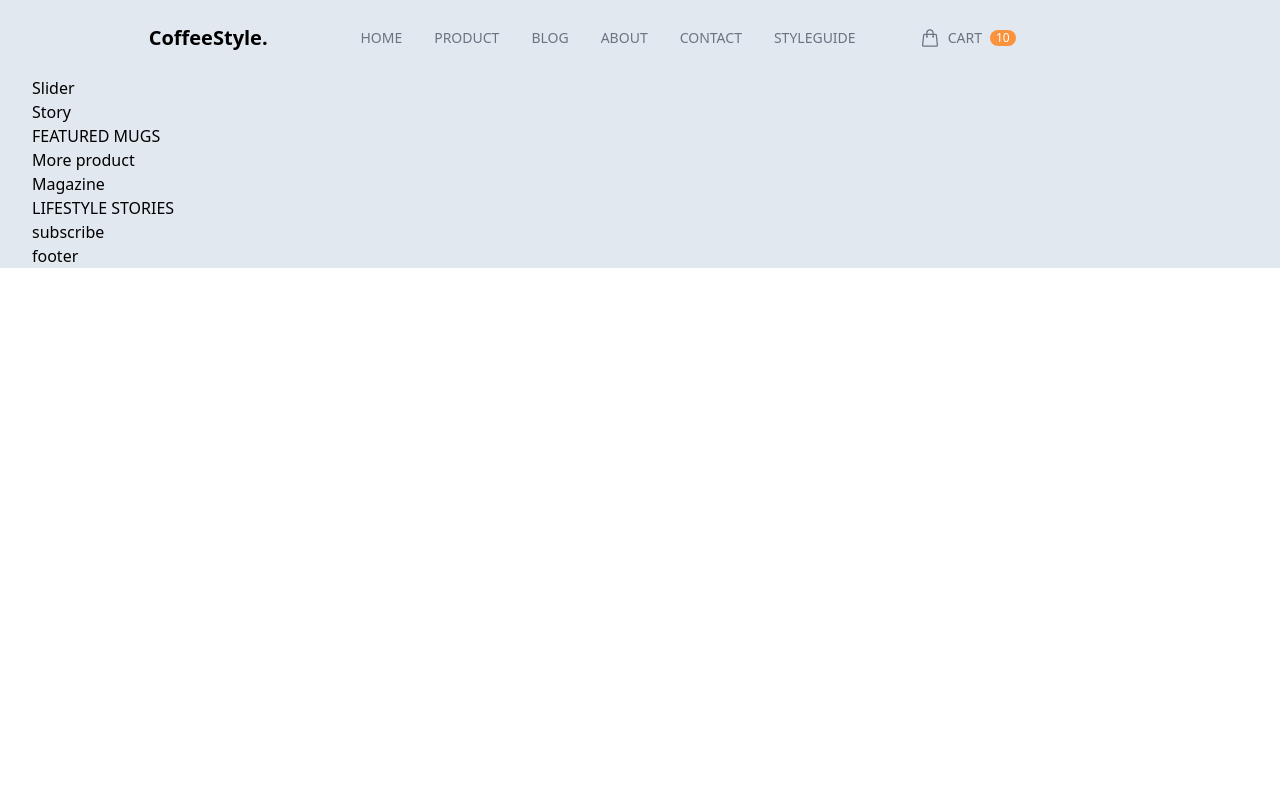
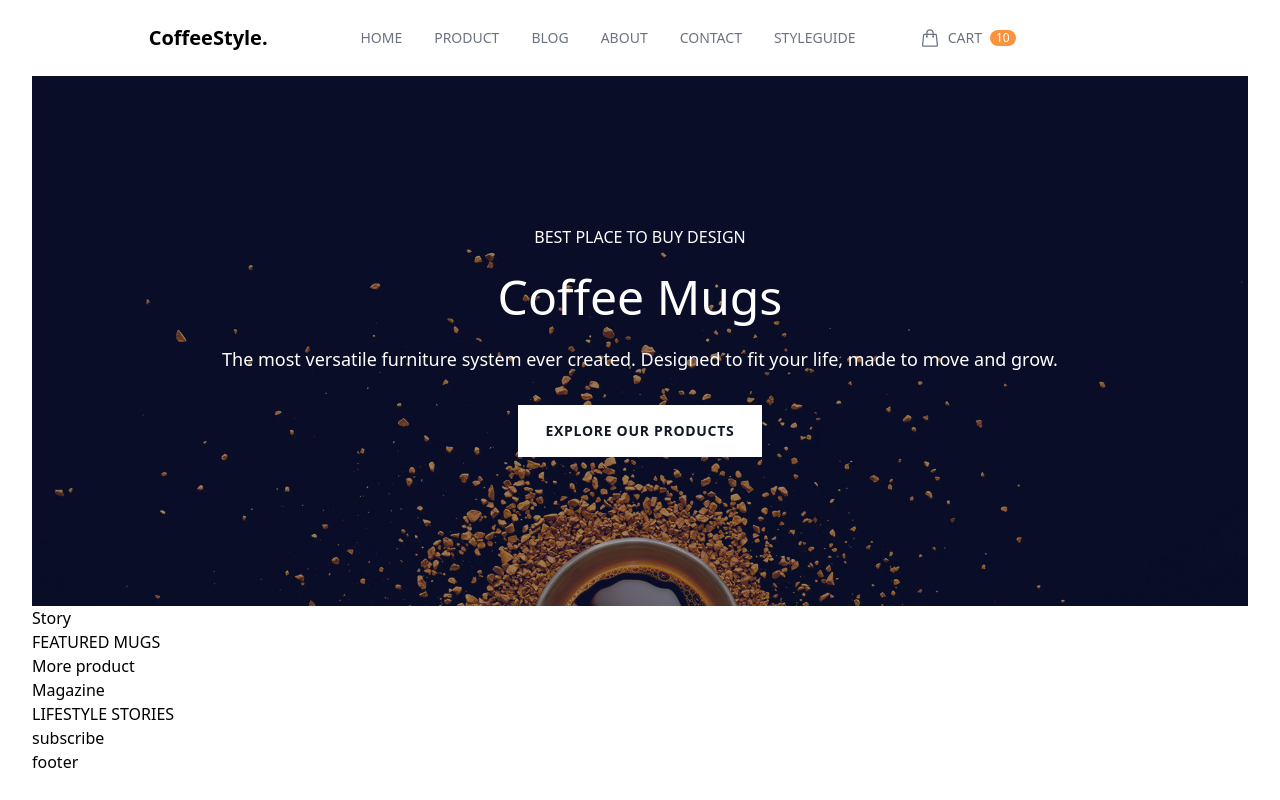
Before and after one commit to quanlmph18475/tailwindcss, a website: page public/index.html in a window 1280 px wide. Drawn offline with Linux system fonts and the light colour scheme.

Commit message:
add_slider

```diff
--- a/public/index.html
+++ b/public/index.html
@@ -10,7 +10,7 @@
 </head>
 <body>
       <div id="root">
-        <div class="content-wrapper max-w-screen-2xl text-base mx-auto px-8 bg-slate-200">
+        <div class="content-wrapper max-w-screen-2xl text-base mx-auto px-8 ">
           <header class="p-6 mx-auto">
             <nav class="flex flex-row justify-between items-center relative">
               <div class="logo basis-2/6 text-center text-xl font-semibold cursor-pointer">
@@ -57,9 +57,27 @@
               </div>
             </nav>
           </header>
+
           <main>
-              <div class="slider">
-                Slider
+              <div class="slider h-[530px] bg-[url('./img/slider/slider.jpg')] bg-cover bg-no-repeat bg-bottom">
+                <div class="w-full h-full flex justify-center items-center bg-gray-900 bg-opacity-40">
+                    <div class="mx-16 text-white text-center">
+                          <div class="uppercase mb-6">
+                              BEST PLACE TO BUY DESIGN
+                          </div>
+                          <div class="font-medium text-5xl mb-6">
+                            Coffee Mugs
+                          </div>
+                          <div class="font-medium text-lg mb-8">
+                            The most versatile furniture system ever created. Designed to fit your life, made to move and grow.
+                          </div>
+                          <div class="flex justify-center">
+                            <div class="uppercase bg-white text-gray-900 w-max tracking-wider py-4 px-7 text-sm font-semibold cursor-pointer hover:bg-opacity-95">
+                                Explore Our Products
+                            </div>
+                          </div>
+                    </div>
+                </div>
               </div>
               <div class="story">
                 Story
--- a/tailwind.config.js
+++ b/tailwind.config.js
@@ -14,6 +14,9 @@ module.exports = {
       },
       animation: {
         slideDown: 'slideDown .4s ease-in-out',
+      },
+      backgroundImage:{
+        'slider-bg': 'url("./img/slider/slider.jpg")'
       }
     },
   },
```
Also changed, not shown: public/img/slider/slider.jpg (added), public/output.css.
